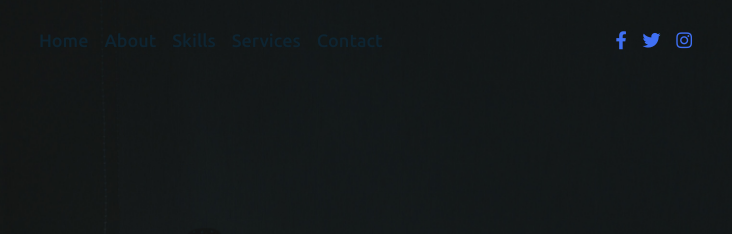
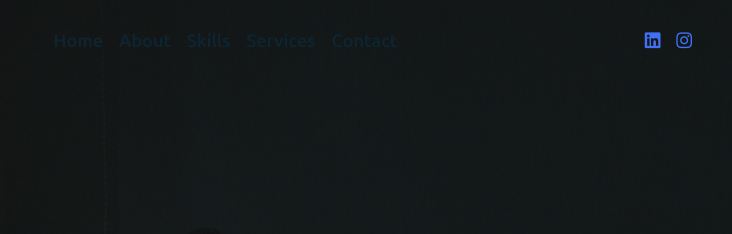
Before and after one commit to guddetushar2161/guddetushar2161.github.io, a plain HTML site: page index.html in a window 1280 px wide. Shown: the top 234 px of the page, 518-1250 px from the left. Drawn offline with Linux system fonts and the light colour scheme.

Commit message:
Update index.html

```diff
--- a/index.html
+++ b/index.html
@@ -541,16 +541,14 @@ footer .text span a:hover{
         </div>
       </ul>
       <div class="media-icons">
-        <a href="#"><i class="fab fa-facebook-f"></i></a>
-        <a href="#"><i class="fab fa-twitter"></i></a>
-        <a href="#"><i class="fab fa-instagram"></i></a>
+        <a href="https://www.linkedin.com/in/guddetushar2161"><i class="fab fa-linkedin"></i></a>
+        <a href="https://www.instagram.com/guddetushar2161"><i class="fab fa-instagram"></i></a>
       </div>
     </div>
     <div class="menu-btn">
       <i class="fas fa-bars"></i>
     </div>
   </nav>
-
   <!-- Home Section Start -->
   <section class="home" id="home">
     <div class="home-content">
```
